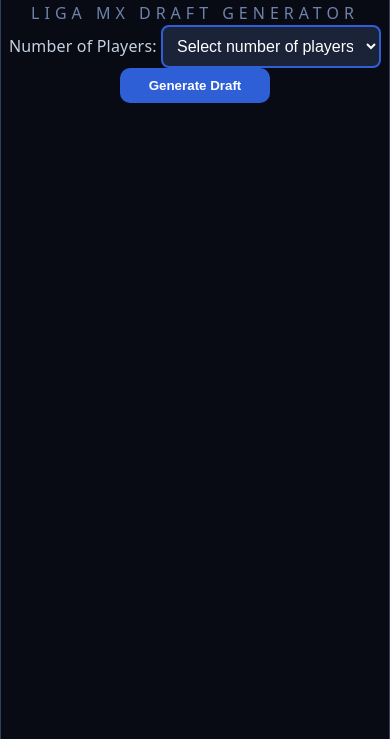
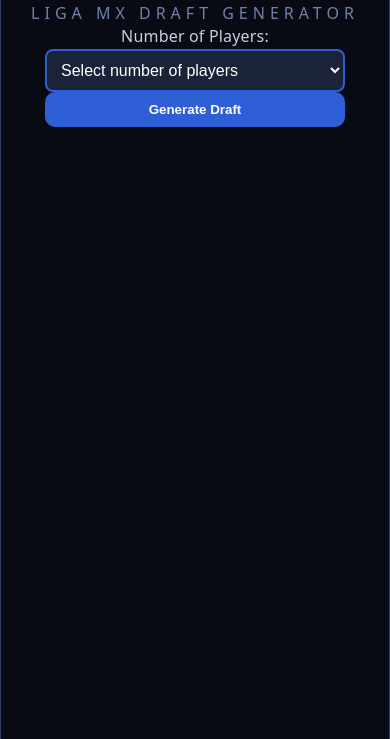
Before and after one commit to MtzzOtto/liga-mx-draft-generator, a website built with Vite: page index.html in a window 390 px wide. Shown: the part 105-844 px from the top of the page. Built offline with nearby package versions, Linux system fonts and the light colour scheme.

Commit message:
Responsive design

```diff
--- a/src/main.ts
+++ b/src/main.ts
@@ -139,7 +139,7 @@ if (app) {
     <span id="subtitle">Liga MX Draft Generator</span>
     </div>
 
-    <div class="controlscointainercontainer">
+    <div class="controlscointainer">
     <label for="playerSelect">
         Number of Players:
     </label>
--- a/src/style.css
+++ b/src/style.css
@@ -521,3 +521,25 @@ li{
  object-fit:contain;
 
 }
+
+/* ===== CONTROLS CONTAINER  ===== */
+
+@media (max-width: 768px){
+
+.controlscontainercontainer{
+    flex-direction:column;
+    width:100%;
+    padding:0 20px;
+}
+
+#playerSelect{
+    width:100%;
+    max-width:300px;
+}
+
+#generateBtn{
+    width:100%;
+    max-width:300px;
+}
+
+}
```
